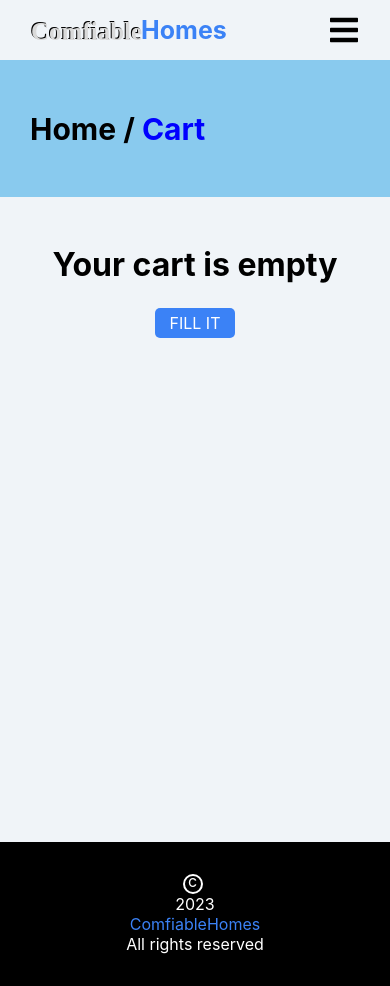
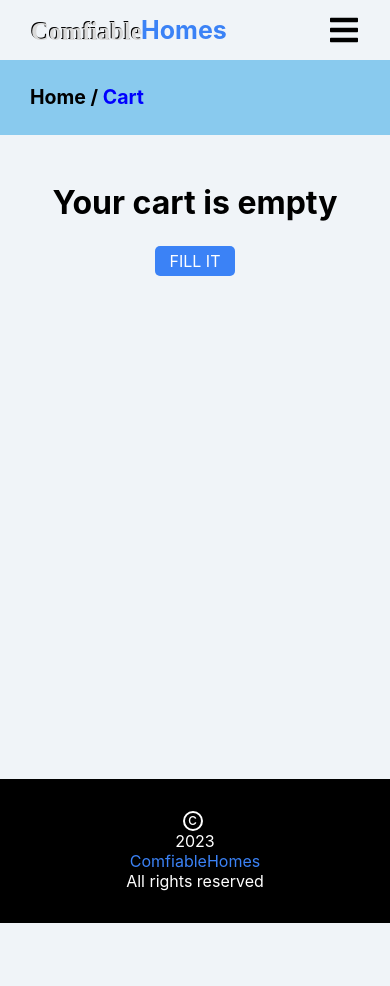
Before and after one commit to bezbrain/ComfiableHomes, a React (Vite) app: page /cart in a window 390 px wide. After the commit the page ends 923 px from the top, so only its background shows below. Built offline with nearby package versions, Linux system fonts and the light colour scheme.

Commit message:
Made adjustment to the header path links

```diff
--- a/src/components/HeaderPath.jsx
+++ b/src/components/HeaderPath.jsx
@@ -4,14 +4,12 @@ import { useGlobalContext } from "./context";
 import { useEffect } from "react";
 
 const HeaderPath = () => {
-  const { allProducts, pathHeightRef } = useGlobalContext();
+  const { allProducts, getProductDetails, allProductInStorage, pathHeightRef } =
+    useGlobalContext();
   const location = useLocation();
 
-  useEffect(() => {
-    // console.log(pathHeightRef.current);
-    // const newPathHeight = pathHeightRef.current.getBoundingClientRect();
-    // console.log(newPathHeight);
-  }, []);
+  // Get single object from the localStorage
+  const getSingleObj = JSON.parse(localStorage.getItem("singleItem")) || {};
 
   return (
     <>
@@ -23,15 +21,19 @@ const HeaderPath = () => {
             </Link>
             <span style={{ color: "blue" }}>
               {" "}
-              {location.pathname === "/about"
-                ? "About"
-                : location.pathname === "/products"
-                ? "Products"
-                : location.pathname === "/cart"
-                ? "Cart"
-                : // : location.pathname === "/products/2"
-                  // ? location.pathname
-                  "Error Page"}
+              {location.pathname === "/about" ? (
+                "About"
+              ) : location.pathname === "/products" ? (
+                "Products"
+              ) : location.pathname === "/cart" ? (
+                "Cart"
+              ) : location.pathname === `/products/${getSingleObj.id}` ? (
+                <span>
+                  <Link to="/products">Products</Link> / {getSingleObj.type}
+                </span>
+              ) : (
+                "Error Page"
+              )}
             </span>
           </p>
         </div>
--- a/src/components/context.jsx
+++ b/src/components/context.jsx
@@ -12,8 +12,6 @@ export const ACTIONS = {
   DECREASE_COUNT: "decreaase-count",
   CLEAR_CART: "clear-cart",
 };
-
-// console.log(allProductInStorage);
 
 /* ======== */
 // The reducer function
@@ -33,7 +31,6 @@ const reducer = (currState, action) => {
     console.log(currState);
 
     const updatedState = {
-      // ...currState,
       id: Date.now(),
       prevId: getId,
       name: allProductInStorage[getId - 1].type,
@@ -43,8 +40,6 @@ const reducer = (currState, action) => {
       isInStock: allProductInStorage[getId - 1].isInStock,
       counter: getCounter,
     };
-
-    console.log(updatedState);
 
     let accAddedCart = [...currState, updatedState];
     localStorage.setItem("addItem", JSON.stringify(accAddedCart));
--- a/src/pages/SingleProductDetails.jsx
+++ b/src/pages/SingleProductDetails.jsx
@@ -33,13 +33,14 @@ const SingleProductDetails = () => {
   const getSingleDetails = () => {
     const getSingleCartItem =
       JSON.parse(localStorage.getItem("allProducts")) || [];
-    const data = getSingleCartItem[productId - 1];
-    console.log(data);
-    setGetProductDetails(data);
+    const singleObj = getSingleCartItem[productId - 1];
+    localStorage.setItem("singleItem", JSON.stringify(singleObj));
+    const getSingleObj = JSON.parse(localStorage.getItem("singleItem"));
+    // console.log(getSingleObj);
+    setGetProductDetails(getSingleObj);
   };
 
   useEffect(() => {
-    // getDetails();
     getSingleDetails();
   }, []);
 
--- a/src/styles/about.css
+++ b/src/styles/about.css
@@ -13,9 +13,18 @@
   font-size: 2.5rem;
   font-weight: 700;
 }
+
+.header-path p span span a {
+  text-decoration: none;
+  color: var(--darkblue);
+}
 @media screen and (max-width: 600px) {
+  .header-path {
+    padding-block: 3vh;
+  }
+
   .header-path div p {
-    font-size: 30px;
+    font-size: 5vw;
   }
 }
 
```
